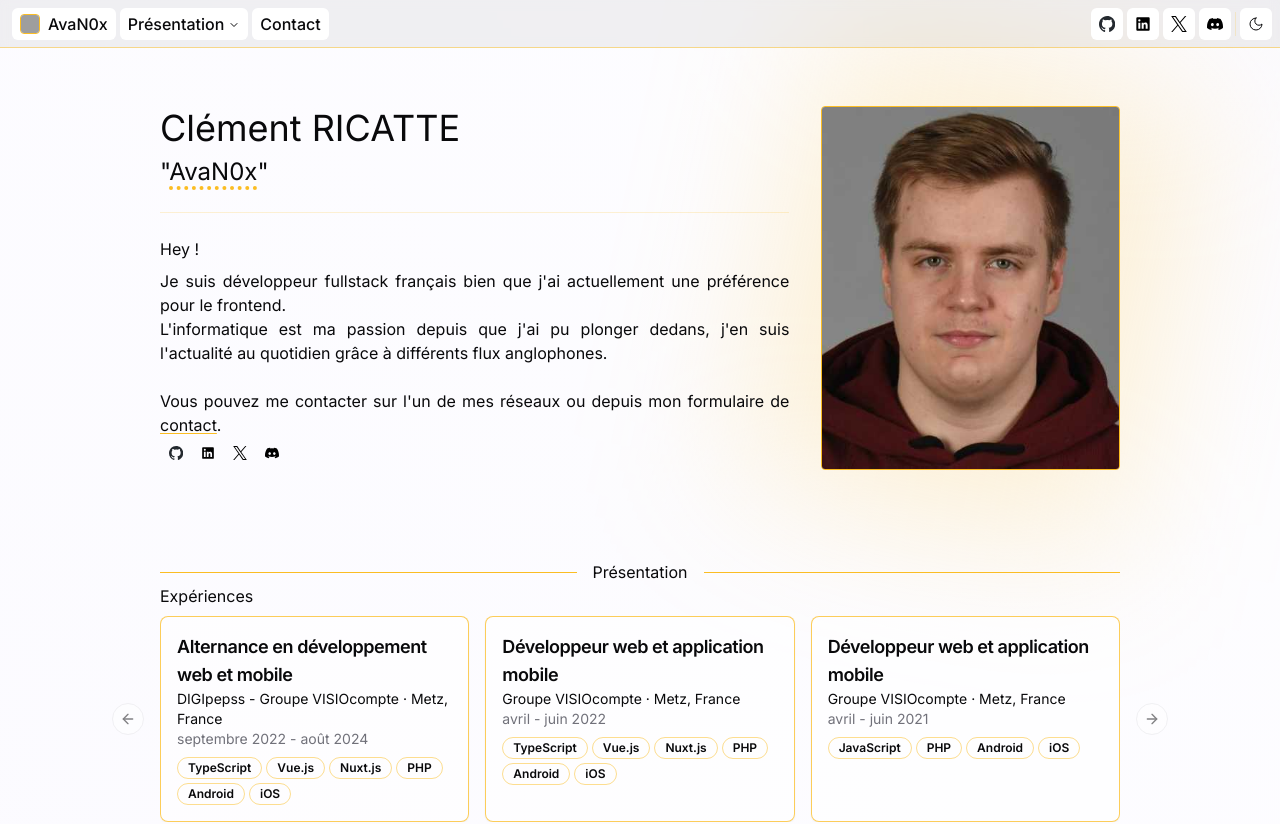
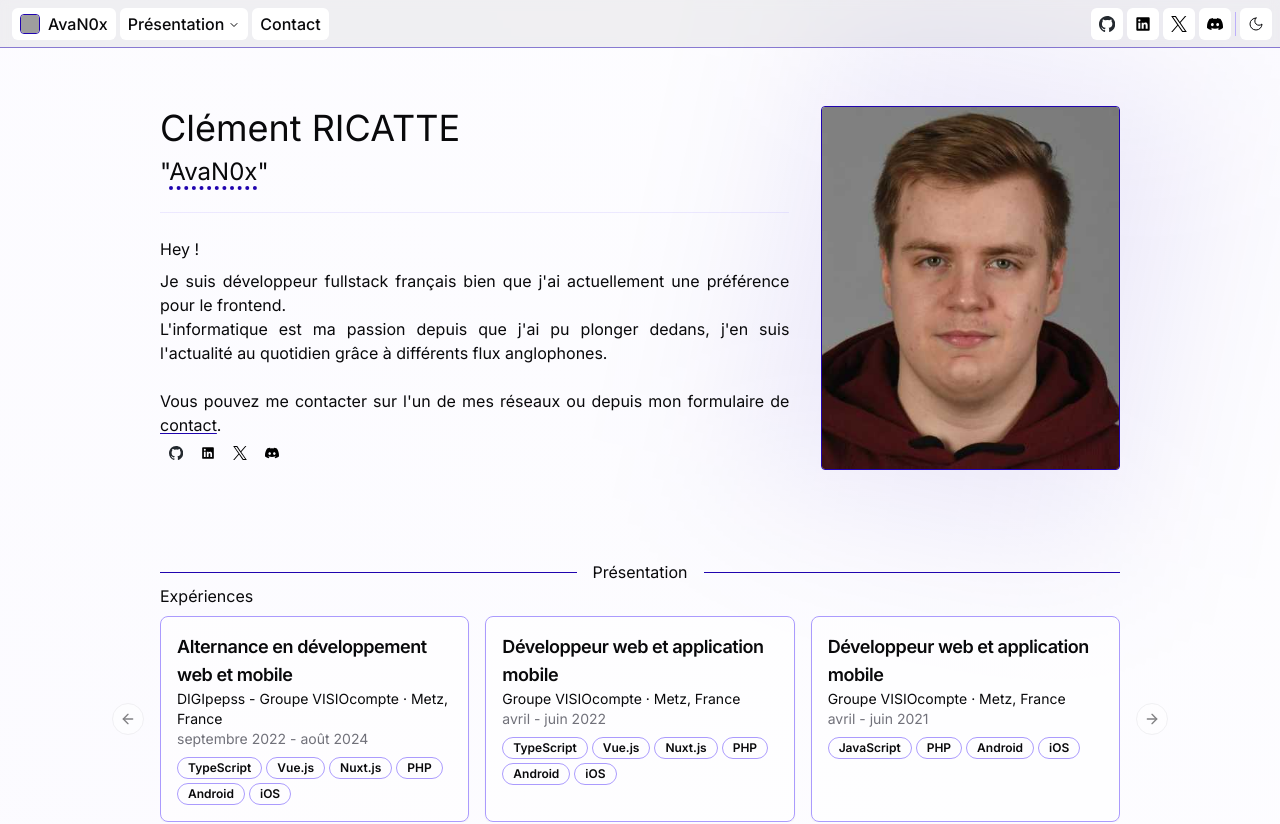
Before and after one commit to AvaN0x/clementricatte.fr, a Next.js app: page / in a window 1280 px wide. Shown: the top 824 px of the page. Built offline with nearby package versions, Linux system fonts and the light colour scheme; grey boxes are pictures that could not be loaded.

Commit message:
feat: 💄 test with new colors variables

```diff
--- a/src/app/(main)/page.tsx
+++ b/src/app/(main)/page.tsx
@@ -60,7 +60,7 @@ const AboutSection = () => {
             <PopoverTrigger asChild>
               <h2 className="text-2xl w-fit mt-2 cursor-pointer">
                 &quot;
-                <span className="border-b-4 border-dotted border-primary">
+                <span className="border-b-4 border-dotted border-primary hover:text-primary transition-colors">
                   AvaN0x
                 </span>
                 &quot;
@@ -90,7 +90,7 @@ const AboutSection = () => {
             </PopoverContent>
           </Popover>
 
-          <Separator className="bg-primary/20 my-6" />
+          <Separator className="bg-border/20 my-6" />
 
           <p className="mb-2">Hey !</p>
           <p className="mb-2">
@@ -143,7 +143,7 @@ const AboutSection = () => {
             alt="Photo de Clément RICATTE"
             className="w-1/3 sm:w-full rounded-sm border border-1 border-primary"
           />
-          <div className="-z-[1] absolute bg-primary/25 inset-0 blur-3xl rotate-12 scale-125"></div>
+          <div className="-z-[1] absolute bg-primary/10 dark:bg-primary/25 inset-0 blur-3xl rotate-12 scale-125"></div>
         </div>
       </div>
     </section>
--- a/src/app/contact/page.tsx
+++ b/src/app/contact/page.tsx
@@ -40,7 +40,7 @@ const ContactSection = () => {
             de l&apos;un de mes réseaux sociaux.
           </p>
         </div>
-        <div className="-z-[1] absolute bg-primary/20 inset-0 blur-2xl -rotate-3 scale-125"></div>
+        <div className="-z-[1] absolute bg-primary/10 dark:bg-primary/15 inset-0 blur-2xl -rotate-3 scale-125"></div>
       </div>
       <div className="flex gap-2 sm:gap-8 flex-col-reverse sm:flex-row-reverse">
         <div className="flex-1 text-justify">
--- a/src/app/globals.css
+++ b/src/app/globals.css
@@ -13,7 +13,7 @@
     --popover: 0 0% 100%;
     --popover-foreground: 240 10% 3.9%;
 
-    --primary: 43 96% 56%;
+    --primary: 250 96% 35%;
     --primary-foreground: 0 0% 98%;
 
     --secondary: 240 4.8% 95.9%;
@@ -28,9 +28,10 @@
     --destructive: 0 84.2% 60.2%;
     --destructive-foreground: 0 0% 98%;
 
-    --border: 240 5.9% 90%;
+    --border: 250 96% 80%;
     --input: 240 5.9% 90%;
     --ring: var(--primary);
+    --mouse-radial-gradient-color: hsl(var(--primary) / 8%);
 
     --radius: 0.5rem;
   }
@@ -60,9 +61,10 @@
     --destructive: 0 80% 42%;
     --destructive-foreground: 0 0% 98%;
 
-    --border: 240 3.7% 15.9%;
+    --border: 43 56% 27%;
     --input: 240 3.7% 15.9%;
     --ring: var(--primary);
+    --mouse-radial-gradient-color: hsl(var(--primary) / 15%);
   }
 }
 
--- a/src/components/MouseRadialGradient.tsx
+++ b/src/components/MouseRadialGradient.tsx
@@ -10,13 +10,14 @@ export default function MouseRadialGradient({
   children?: React.ReactNode;
 }) {
   const { ref, lastInside } = useRelativeMousePosition();
+
   return (
     <div ref={ref} className={cn("relative", className)}>
       {lastInside && (
         <div
           className="-z-[1] pointer-events-none absolute inset-px transition duration-300 transform-gpu max-w-full "
           style={{
-            background: `radial-gradient(500px at ${lastInside.x}px ${lastInside.y}px, hsl(var(--primary) / 15%), transparent 75%)`,
+            background: `radial-gradient(500px at ${lastInside.x}px ${lastInside.y}px, var(--mouse-radial-gradient-color), transparent 75%)`,
           }}
         ></div>
       )}
--- a/src/components/educations/index.tsx
+++ b/src/components/educations/index.tsx
@@ -13,9 +13,7 @@ export function EducationCard({
   className?: string;
 }) {
   return (
-    <Card
-      className={cn("bg-card/50 p-4 space-y-2 border-primary/75", className)}
-    >
+    <Card className={cn("bg-card/50 p-4 space-y-2", className)}>
       <div>
         <CardTitle className="text-lg">{education.title}</CardTitle>
         {education.speciality && (
--- a/src/components/experiences/index.tsx
+++ b/src/components/experiences/index.tsx
@@ -13,9 +13,7 @@ export function ExperienceCard({
   className?: string;
 }) {
   return (
-    <Card
-      className={cn("bg-card/50 p-4 space-y-2 border-primary/75", className)}
-    >
+    <Card className={cn("bg-card/50 p-4 space-y-2", className)}>
       <div>
         <CardTitle className="text-lg">{experience.title}</CardTitle>
         <CardDescription className="text-foreground">
--- a/src/components/header/Menu.tsx
+++ b/src/components/header/Menu.tsx
@@ -55,7 +55,7 @@ export const HeaderMenu = React.forwardRef<
                   <span className="text-sm text-foreground/80">
                     {headerLink.text}
                   </span>
-                  <ul className="pl-2 relative flex flex-col before:content-[''] before:absolute before:top-0 before:bottom-1 before:left-1 before:w-[1px] before:bg-primary/50">
+                  <ul className="pl-2 relative flex flex-col before:content-[''] before:absolute before:top-0 before:bottom-1 before:left-1 before:w-[1px] before:bg-border/50">
                     {headerLink.sub.map(({ text, href, description }) => (
                       <li key={text}>
                         <Link
--- a/src/components/header/index.tsx
+++ b/src/components/header/index.tsx
@@ -94,7 +94,7 @@ export function Header() {
 
             <Separator
               orientation="vertical"
-              className="h-6 bg-primary/20 mx-1"
+              className="h-6 bg-border/75 mx-1"
             />
 
             <NavigationMenuList>
--- a/src/components/techs/index.tsx
+++ b/src/components/techs/index.tsx
@@ -11,10 +11,7 @@ export function TechBadge({
   className?: string;
 }) {
   return (
-    <Badge
-      variant="outline"
-      className={cn("border-primary/50 flex gap-1", className)}
-    >
+    <Badge variant="outline" className={cn("flex gap-1", className)}>
       {tech.icons && tech.icons.length > 0 && (
         <>
           {Object.entries(tech.icons).map(([key, Icon]) => (
```
